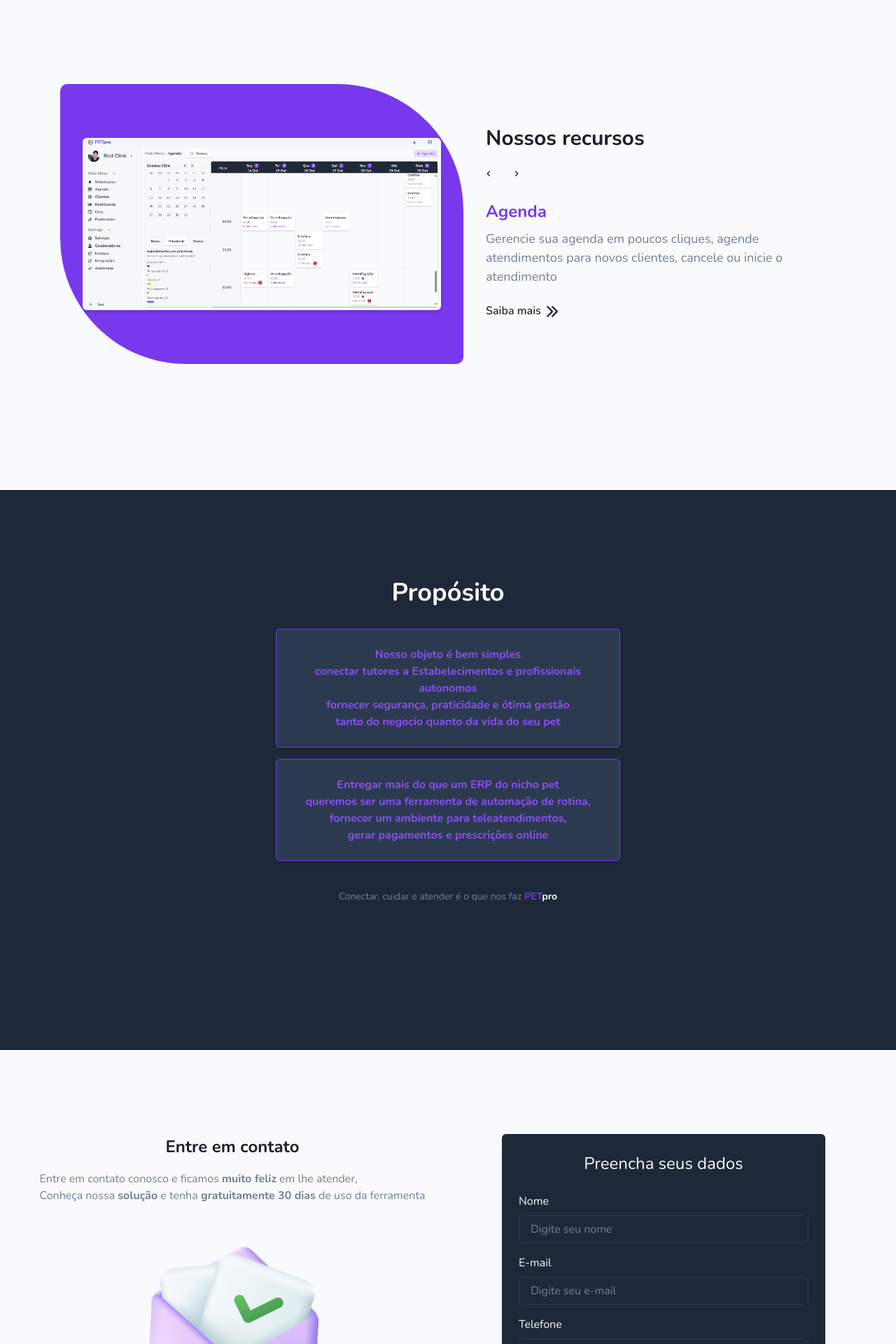
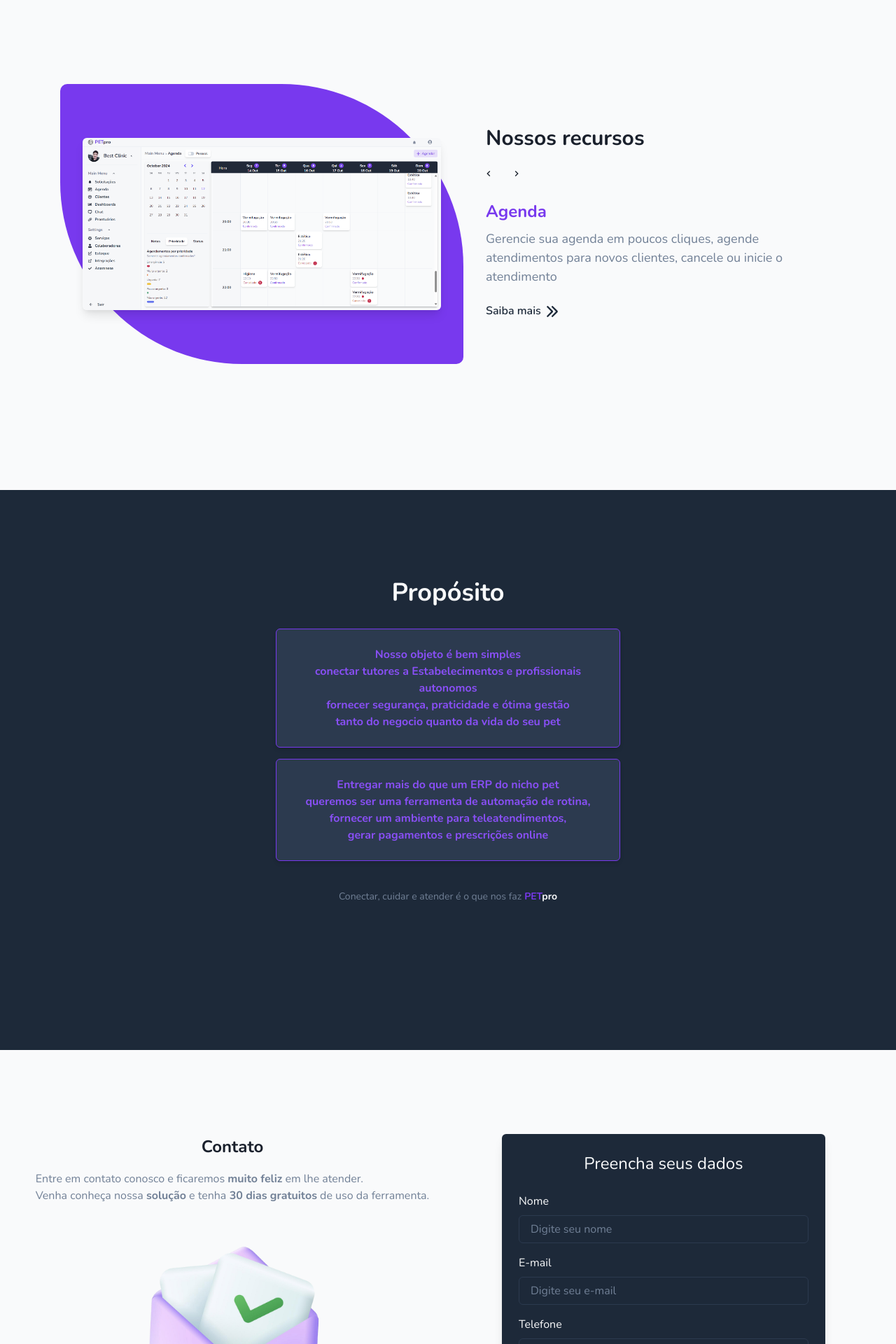
Before and after one commit to matheusmartinsInsper/fronted-petpro, a Next.js app: page / in a window 1280 px wide. Shown: the part 860-2780 px from the top of the page at 70% size. Built offline with nearby package versions, Linux system fonts and the light colour scheme.

Commit message:
style:lpnew

```diff
--- a/app/page.tsx
+++ b/app/page.tsx
@@ -46,7 +46,7 @@ const HomePage = () => {
       description: "Realize prescrições, criação de protocolos, agendamento de retorno e saiba em detalhes tudo sobre seu cliente e pet",
     },
     {
-      image: "/solicitations1.png",
+      image: "/solicitations5.png",
       title: "Solicitações",
       description: "Receba solicitações para agendamentos feito pelos tutores, atribua atendimento a funcionarios ou rejeita o pedido",
     },
@@ -250,14 +250,14 @@ const HomePage = () => {
           justify="center"
         >
           {/* Image */}
-          <Box bgColor={"primary.300"} borderTopLeftRadius={"10px"} borderBottomLeftRadius={"180px"} borderBottomRightRadius={"10px"} borderTopRightRadius={"180px"} width={["75vw","45vw"]} height={["30vh",'50vh']} display={"flex"} justifyContent={"center"} alignItems={"center"}>
+          <Box bgColor={"primary.300"} borderTopLeftRadius={"10px"} borderBottomLeftRadius={"260px"} borderBottomRightRadius={"10px"} borderTopRightRadius={"260px"} width={["75vw","45vw"]} height={["30vh",'50vh']} display={"flex"} justifyContent={"center"} alignItems={"center"}>
             <Image
               src={slides[currentIndex].image}
               alt={slides[currentIndex].title}
               width={["80vw","40vw"]}
               objectFit="cover"
               borderRadius="md"
-              boxShadow={"md"}
+              boxShadow={"lg"}
 
             />
           </Box>
@@ -267,7 +267,9 @@ const HomePage = () => {
           <Box
             ml={{ base: 0, md: 8 }}
             mt={{ base: 4, md: 0 }}
-            textAlign={{ base: "center", md: "left" }}
+            display={"flex"}
+            flexDirection={"column"}
+            alignItems={["center","start"]}
             maxWidth="500px"
           >
             <Text mb="2" fontWeight={"bold"} fontSize={"3xl"}>Nossos recursos</Text>
@@ -418,12 +420,12 @@ const HomePage = () => {
           mb={["6", "0"]} // Espaçamento inferior em telas pequenas
           mt={["30px", "0px"]}
         >
-          <Text fontWeight="bold" fontSize={["xl", "2xl"]} mb="4">Entre em contato</Text>
+          <Text fontWeight="bold" fontSize={["xl", "2xl"]} mb="4">Contato</Text>
           <VStack spacing={4} align="center">
 
             <Text color="gray.500" >
-              Entre em contato conosco e ficamos <strong>muito feliz</strong>  em lhe atender,<br/>
-              Conheça nossa <strong>solução</strong> e tenha<strong> gratuitamente 30 dias</strong>  de uso da ferramenta
+              Entre em contato conosco e ficaremos <strong>muito feliz</strong>  em lhe atender.<br/>
+              Venha conheça nossa <strong>solução</strong> e tenha<strong> 30 dias gratuitos</strong> de uso da ferramenta.
             </Text>
             <Image
               src={"/sendemail.png"}
```
Also changed, not shown: public/solicitations5.png (added).
